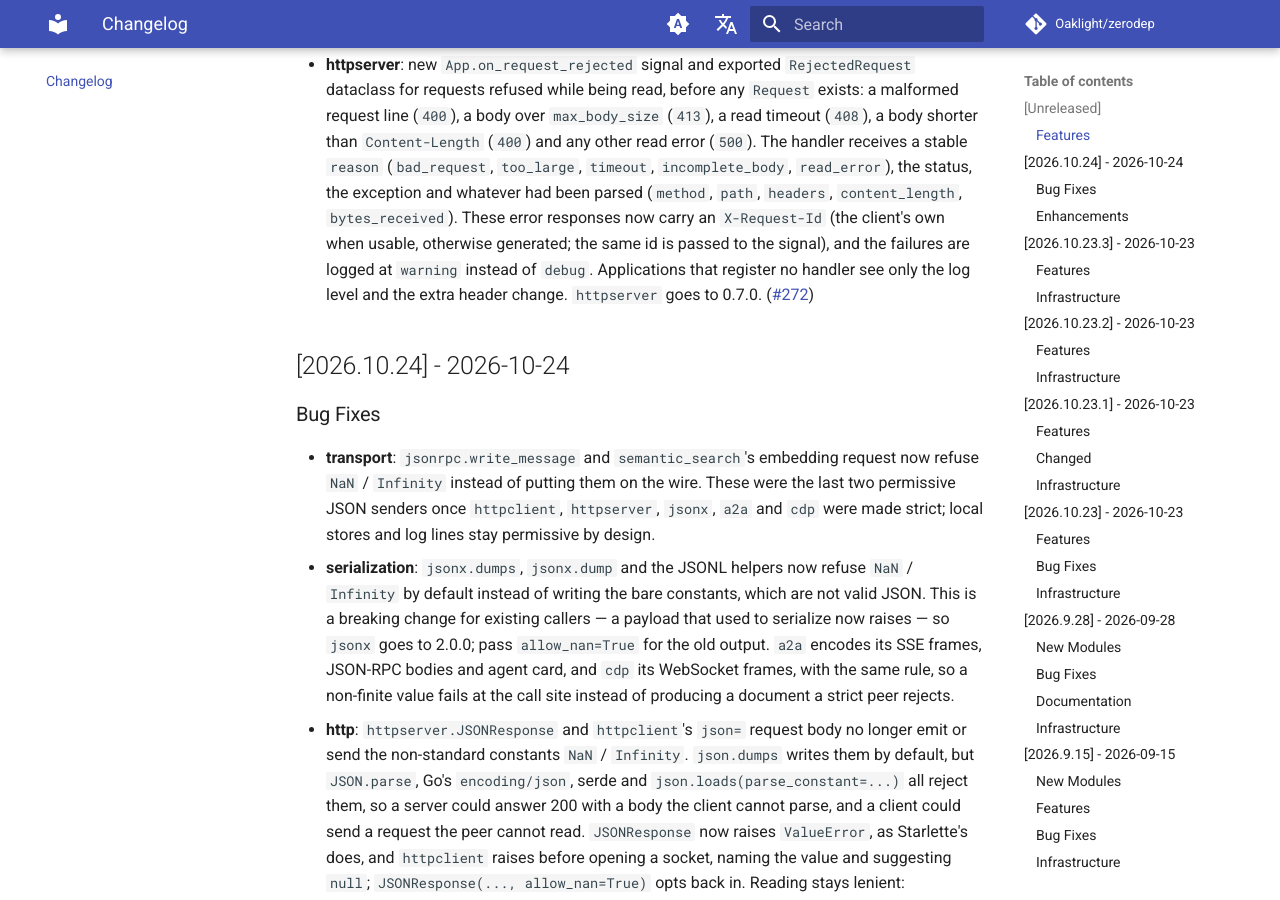
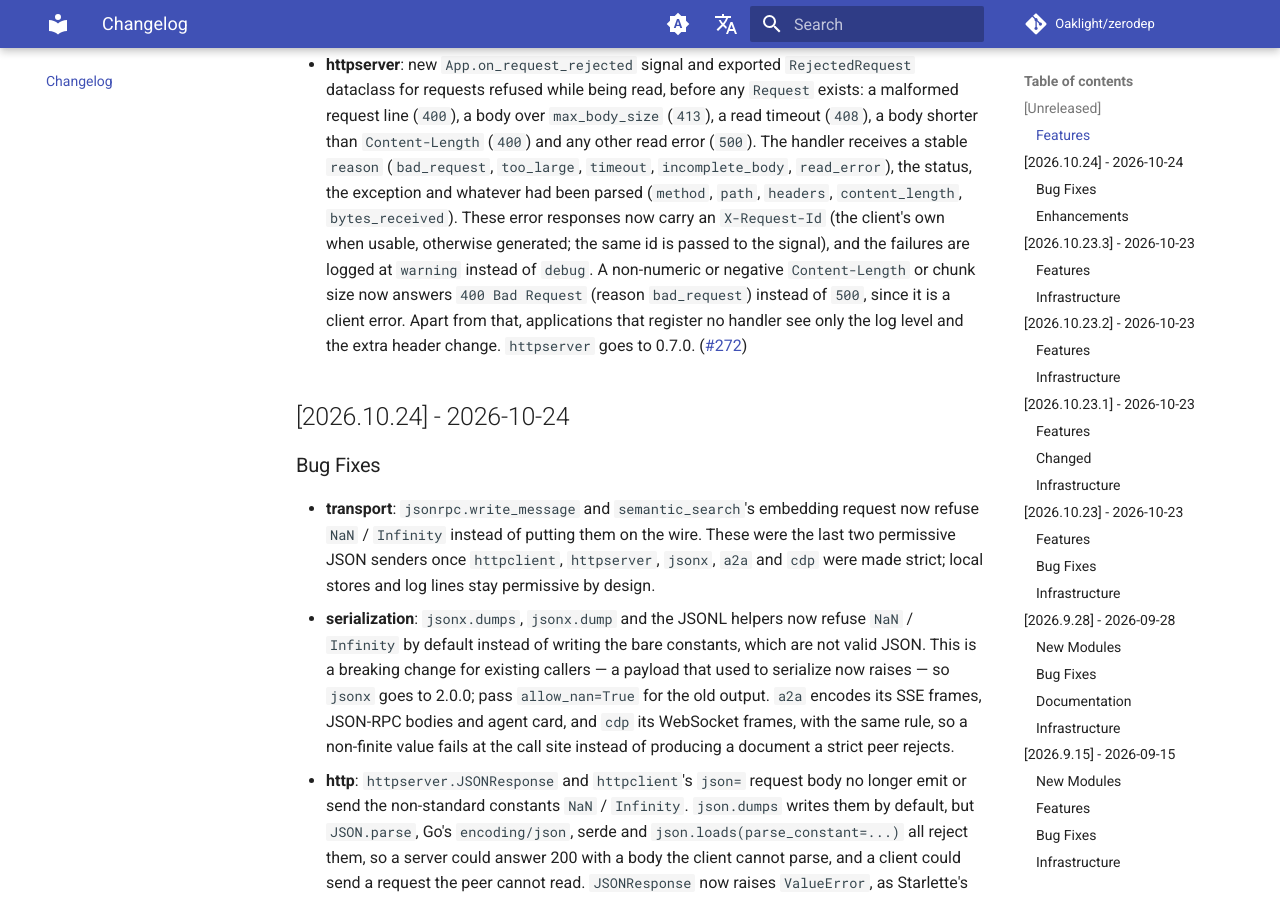
Before and after one commit to Oaklight/zerodep, an MkDocs documentation site: the page built from docs/changelog.md, in a window 1280 px wide and 900 px high, scrolled down 380 px. Built offline with MkDocs 1.6.1 and Material for MkDocs 9.7.7, drawn with Linux system fonts in a browser that asks for light colours; comment, search, counter and statistics services are not loaded.

Commit message:
docs(httpserver): note invalid Content-Length now answers 400 (#272)

```diff
--- a/docs/changelog.md
+++ b/docs/changelog.md
@@ -8,7 +8,7 @@
 
 ### Features
 
-- **httpserver**: new `App.on_request_rejected` signal and exported `RejectedRequest` dataclass for requests refused while being read, before any `Request` exists: a malformed request line (`400`), a body over `max_body_size` (`413`), a read timeout (`408`), a body shorter than `Content-Length` (`400`) and any other read error (`500`). The handler receives a stable `reason` (`bad_request`, `too_large`, `timeout`, `incomplete_body`, `read_error`), the status, the exception and whatever had been parsed (`method`, `path`, `headers`, `content_length`, `bytes_received`). These error responses now carry an `X-Request-Id` (the client's own when usable, otherwise generated; the same id is passed to the signal), and the failures are logged at `warning` instead of `debug`. Applications that register no handler see only the log level and the extra header change. `httpserver` goes to 0.7.0. ([#272](https://github.com/Oaklight/zerodep/issues/272))
+- **httpserver**: new `App.on_request_rejected` signal and exported `RejectedRequest` dataclass for requests refused while being read, before any `Request` exists: a malformed request line (`400`), a body over `max_body_size` (`413`), a read timeout (`408`), a body shorter than `Content-Length` (`400`) and any other read error (`500`). The handler receives a stable `reason` (`bad_request`, `too_large`, `timeout`, `incomplete_body`, `read_error`), the status, the exception and whatever had been parsed (`method`, `path`, `headers`, `content_length`, `bytes_received`). These error responses now carry an `X-Request-Id` (the client's own when usable, otherwise generated; the same id is passed to the signal), and the failures are logged at `warning` instead of `debug`. A non-numeric or negative `Content-Length` or chunk size now answers `400 Bad Request` (reason `bad_request`) instead of `500`, since it is a client error. Apart from that, applications that register no handler see only the log level and the extra header change. `httpserver` goes to 0.7.0. ([#272](https://github.com/Oaklight/zerodep/issues/272))
 
 ## [2026.10.24] - 2026-10-24
 
```
